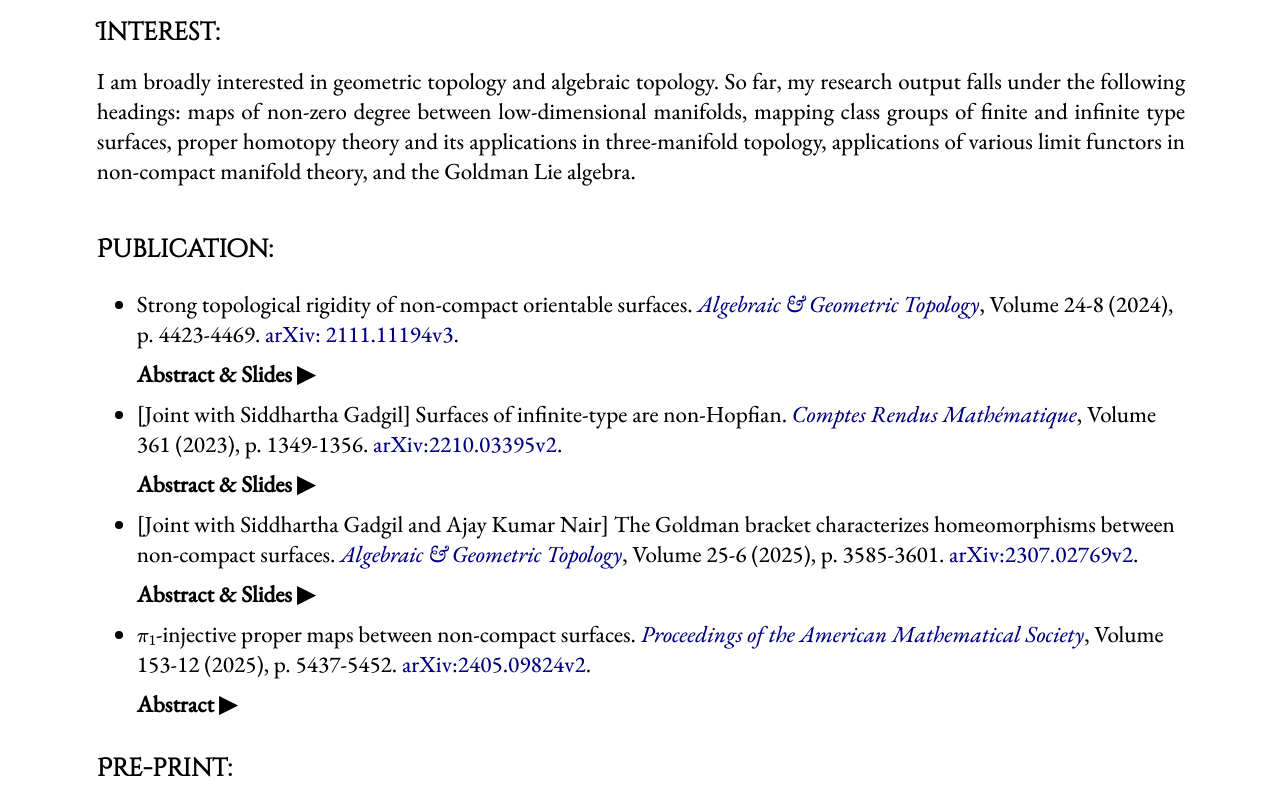
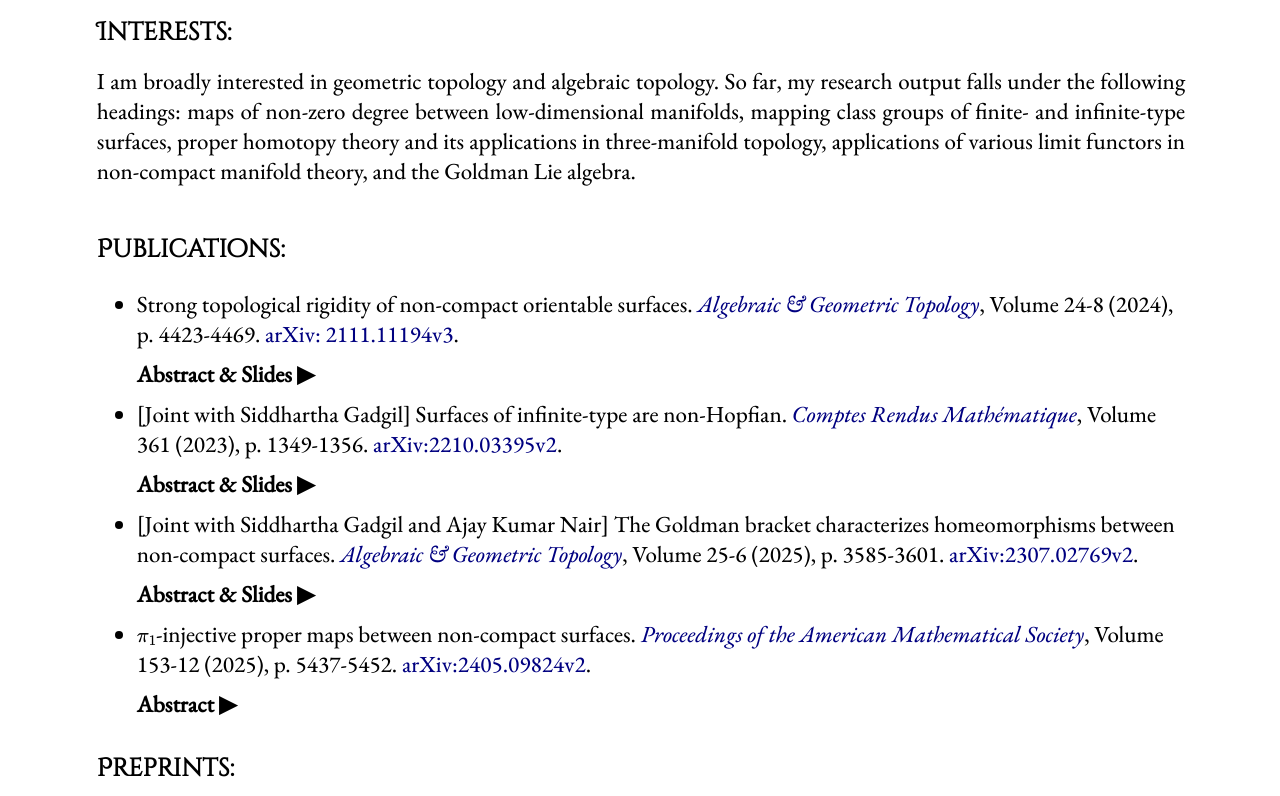
Before and after one commit to sumanta0/sumanta0.github.io, a plain HTML site: page research.html in a window 1280 px wide. Shown: the part 156-952 px from the top of the page. Drawn offline with nearby package versions, Linux system fonts and the light colour scheme; a web font is replaced by a local one.

Commit message:
Add files via upload

```diff
--- a/research.html
+++ b/research.html
@@ -140,10 +140,10 @@
 <td></td>
 <td style="width:90%; text-align: justify; text-justify: inter-word; border-left: 2px solid white; color: black; border-top: 0px solid white; padding: 0px 20px 20px 20px; font-family: 'EB Garamond', serif; font-size: 23px; font-optical-sizing: auto; font-weight: 450; font-style: normal;">
 
-  <h1 style="font-family: 'Cinzel Decorative', cursive; font-size: 25px" id="interest">Interest:</h1>
-  I am broadly interested in geometric topology and algebraic topology. So far, my research output falls under the following headings: maps of non-zero degree between low-dimensional manifolds, mapping class groups of finite and infinite type surfaces, proper homotopy theory and its applications in three-manifold topology, applications of various limit functors in non-compact manifold theory, and the Goldman Lie algebra. <br/> <br/>
+  <h1 style="font-family: 'Cinzel Decorative', cursive; font-size: 25px" id="interest">Interests:</h1>
+  I am broadly interested in geometric topology and algebraic topology. So far, my research output falls under the following headings: maps of non-zero degree between low-dimensional manifolds, mapping class groups of finite- and infinite-type surfaces, proper homotopy theory and its applications in three-manifold topology, applications of various limit functors in non-compact manifold theory, and the Goldman Lie algebra. <br/> <br/>
 
-  <h1 style="font-family: 'Cinzel Decorative', cursive; font-size: 25px" id="publication">Publication:</h1>
+  <h1 style="font-family: 'Cinzel Decorative', cursive; font-size: 25px" id="publication">Publications:</h1>
   <ul style="text-align: left;">
     <li>
       Strong topological rigidity of non-compact orientable surfaces.
@@ -201,7 +201,7 @@
     </li>
   </ul>
 
-  <h1 style="font-family: 'Cinzel Decorative', cursive; font-size: 25px" id="preprint">Pre-print:</h1>
+  <h1 style="font-family: 'Cinzel Decorative', cursive; font-size: 25px" id="preprint">Preprints:</h1>
   <ul style="text-align: left;">
     <li>Geometric kernels of proper maps between non-compact surfaces, 2025. <a href="https://doi.org/10.48550/arXiv.2508.21057" style="color:#000080">arXiv:2508.21057</a>.
       <button class="collapsible">
```
Also changed, not shown: index.html (+1 -1 lines), teaching.html (+1 -1 lines).
